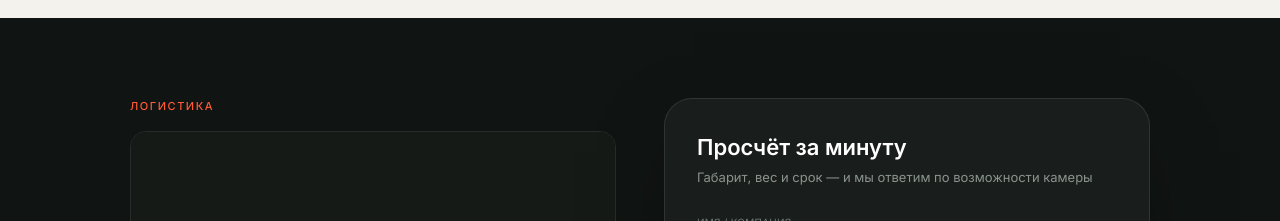
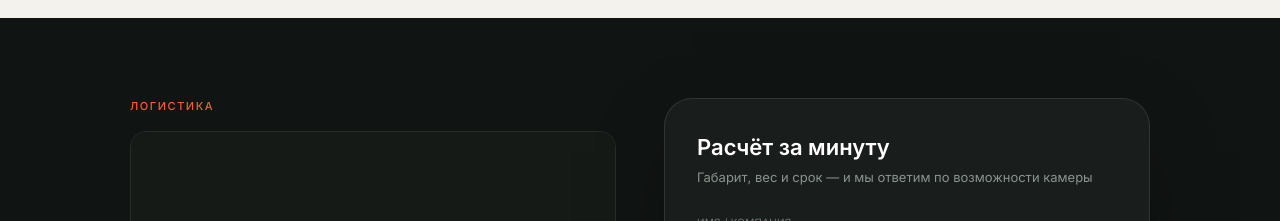
Before and after one commit to nuroxsfera/Polimer, a Next.js app: page / in a window 1280 px wide. Shown: the part 2100-2321 px from the top of the page. Built offline with nearby package versions, Linux system fonts and the light colour scheme.

Commit message:
LocationQuote: просчёт → расчёт

```diff
--- a/src/components/short/LocationQuote.tsx
+++ b/src/components/short/LocationQuote.tsx
@@ -81,13 +81,13 @@ export function LocationQuote() {
   function onSubmit(e: FormEvent) {
     e.preventDefault();
     if (!name.trim() || !phone.trim()) return;
-    const plain = `Заявка на просчёт — ПолимерКолор\nИмя/компания: ${name}\nТелефон: ${phone}\nЗадача: ${note || "—"}\n`;
+    const plain = `Заявка на расчёт — ПолимерКолор\nИмя/компания: ${name}\nТелефон: ${phone}\nЗадача: ${note || "—"}\n`;
     try {
       void navigator.clipboard?.writeText(plain);
     } catch {
       /* ignore */
     }
-    window.location.href = `mailto:${EMAIL}?subject=${encodeURIComponent(`Просчёт: ${name}`)}&body=${encodeURIComponent(plain)}`;
+    window.location.href = `mailto:${EMAIL}?subject=${encodeURIComponent(`Расчёт: ${name}`)}&body=${encodeURIComponent(plain)}`;
     setSent(true);
   }
 
@@ -201,7 +201,7 @@ export function LocationQuote() {
             ) : (
               <form onSubmit={onSubmit} className="flex flex-col gap-5">
                 <div>
-                  <p className="text-[22px] font-semibold text-white">Просчёт за минуту</p>
+                  <p className="text-[22px] font-semibold text-white">Расчёт за минуту</p>
                   <p className="mt-1 text-[13px] text-[#8a948e]">
                     Габарит, вес и срок — и мы ответим по возможности камеры
                   </p>
@@ -242,7 +242,7 @@ export function LocationQuote() {
                   type="submit"
                   className="btn-lift mt-2 flex min-h-[52px] items-center justify-center gap-2 rounded-full bg-[#ff5a36] text-[15px] font-medium text-white shadow-[0_12px_40px_-10px_rgba(255,90,54,0.5)]"
                 >
-                  Отправить на просчёт <Arrow className="size-4" />
+                  Отправить на расчёт <Arrow className="size-4" />
                 </button>
                 <p className="text-center text-[11px] text-[#5c6560]">
                   Нажимая кнопку, вы соглашаетесь на связь по заявке
```
